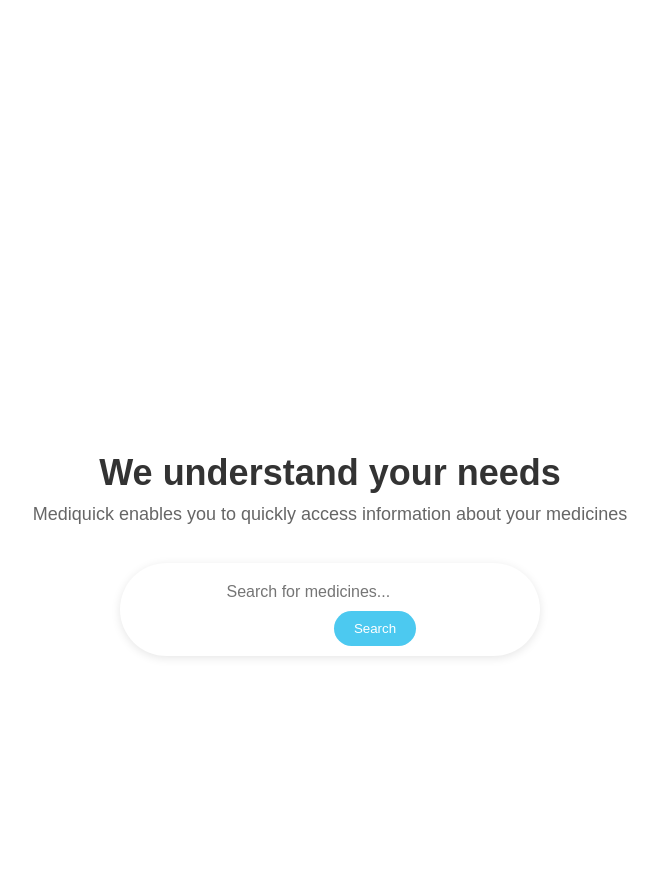
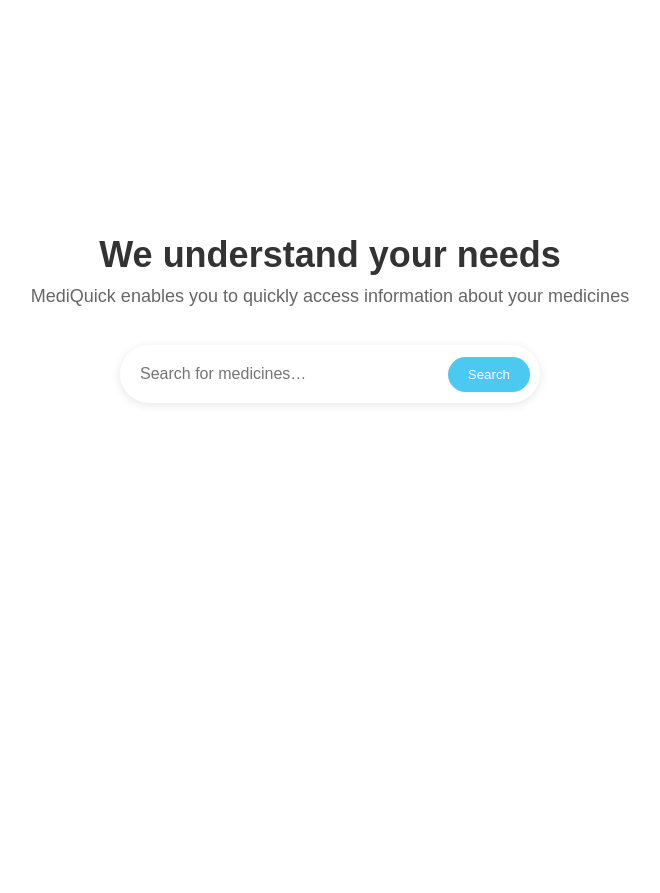
Before and after one commit to FoujanFerdows/medicine_project, a Django app: template catalog/catalog/templates/catalog/home.html in a window 1280 px wide. Shown: the part 5386-6279 px from the top of the page, without its empty margins (310-970 px from the left). After the commit the page ends 5791 px from the top, so only its background shows below. Run offline with Django 3.2, Linux system fonts and the light colour scheme; the template is opened without the code that fills it, so the values that code supplies are empty.

Commit message:
Update home.html

```diff
--- a/catalog/catalog/templates/catalog/home.html
+++ b/catalog/catalog/templates/catalog/home.html
@@ -11,7 +11,6 @@
             flex-direction: column;
             align-items: center;
             justify-content: center;
-            height: 80vh;
             text-align: center;
             padding: 20px;
             margin-top: 5500px;  /* Make sure the hero section is below the fixed top bar */
@@ -84,15 +83,15 @@
 {% block content %}
 
 <!-- Hero Section -->
-    <div class="hero-section">
-        <div class="hero-title">We understand your needs</div>
-        <p class="hero-description">Mediquick enables you to quickly access information about your medicines</p>
-
-        <!-- Search Form -->
-        <div class="search-box">
-            <form method="get" action="/">
-                <input type="text" name="q" placeholder="Search for medicines..." value="{{ search_query }}">
-                <button type="submit">Search</button>
+      <div class="hero-section">
+            <div class="hero-title">We understand your needs</div>
+            <p class="hero-description">
+            MediQuick enables you to quickly access information about your medicines
+            </p>
+            <!-- Keep the search form here if you want it in the hero -->
+            <form method="get" action="/" class="search-box">
+            <input type="text" name="q" placeholder="Search for medicines…" value="{{ search_query }}">
+            <button type="submit">Search</button>
             </form>
         </div>
 
```
